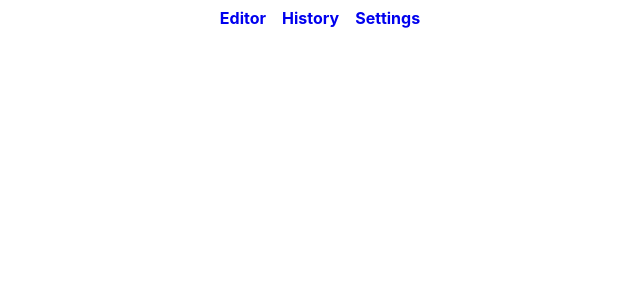
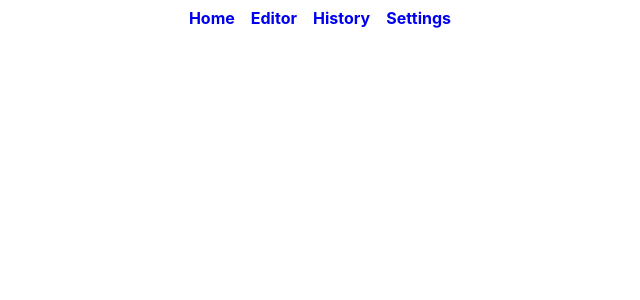
Before and after one commit to phillipbarron/navigation-with-hooks, a React (Create React App) app: page / in a window 1280 px wide. Shown: the top 300 px of the page, without its empty margins (320-960 px from the left). Built offline with nearby package versions, Linux system fonts and the light colour scheme.

Commit message:
added new route

```diff
--- a/src/navigation/responsive-navigation.js
+++ b/src/navigation/responsive-navigation.js
@@ -6,7 +6,7 @@ import DesktopNavigation from "./desktop-navigation";
 function ResponsiveNavigation({ breakpoint }) {
   const { width } = useWindowDimensions();
 
-  const navigationOptions = ["editor", "history", "settings"];
+  const navigationOptions = ["home", "editor", "history", "settings"];
 
   return width < breakpoint ?
     <MobileNavigation options={navigationOptions} /> :
```
